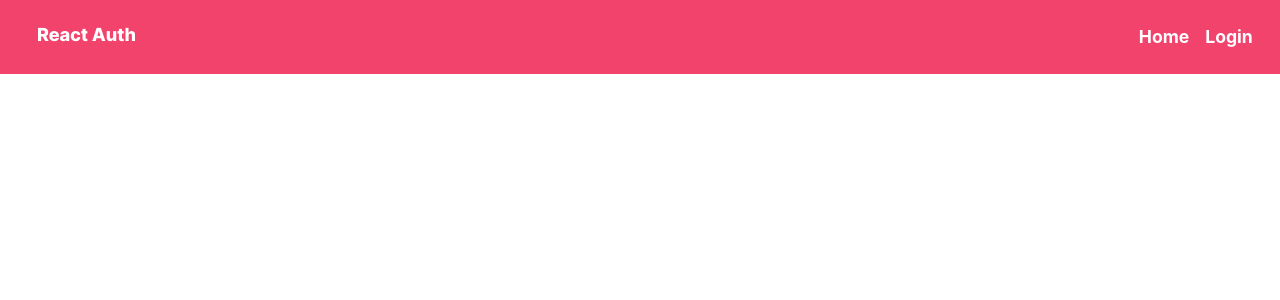
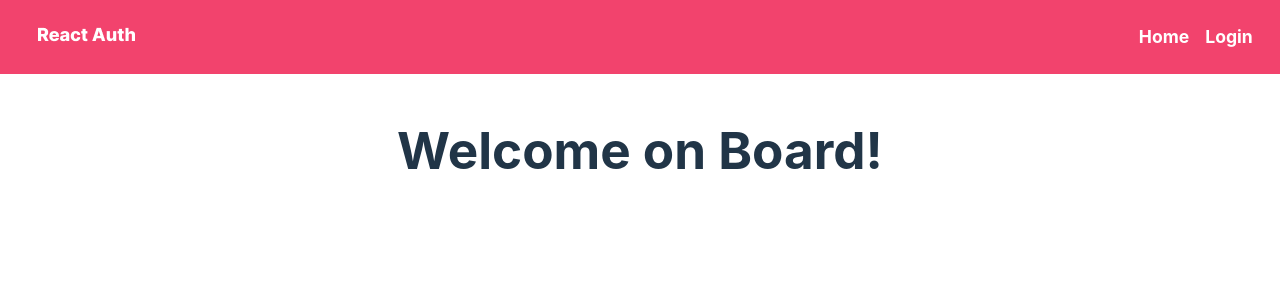
Before and after one commit to Amin-Ansari/React-Auth, a React (Vite) app: page / in a window 1280 px wide. Shown: the top 300 px of the page. Built offline with nearby package versions, Linux system fonts and the light colour scheme.

Commit message:
The HomePage is done

```diff
--- a/src/components/header/NavigationBar.jsx
+++ b/src/components/header/NavigationBar.jsx
@@ -8,7 +8,6 @@ import { TiThMenu } from "react-icons/ti";
 import "../../utilities/NavigationBar.css";
 
 const NavigationBar = (props) => {
-  console.log(props);
   return (
     <>
       <nav className="nav-bar">
--- a/src/pages/HomePage.jsx
+++ b/src/pages/HomePage.jsx
@@ -1,3 +1,7 @@
-const HomePage = () => {};
+import "../utilities/HomePage.css";
+
+const HomePage = () => {
+  return <h1 className="home-page-welcome-headline">Welcome on Board!</h1>;
+};
 
 export default HomePage;
--- a/src/pages/RootPage.jsx
+++ b/src/pages/RootPage.jsx
@@ -10,6 +10,8 @@ const RootPage = () => {
     <>
       <ResponsiveContainer className="header-background-color">
         <Header />
+      </ResponsiveContainer>
+      <ResponsiveContainer>
         <Outlet />
       </ResponsiveContainer>
     </>
--- a/src/utilities/HomePage.css
+++ b/src/utilities/HomePage.css
@@ -0,0 +1,5 @@
+.home-page-welcome-headline {
+  margin: 3rem 0rem;
+  text-align: center;
+  grid-column: span 12;
+}
--- a/src/utilities/index.css
+++ b/src/utilities/index.css
@@ -24,10 +24,11 @@
 a {
   font-weight: 500;
   color: #646cff;
+  transition: all 0.3s;
   text-decoration: inherit;
 }
 a:hover {
-  color: #535bf2;
+  color: #000;
 }
 
 body {
```
